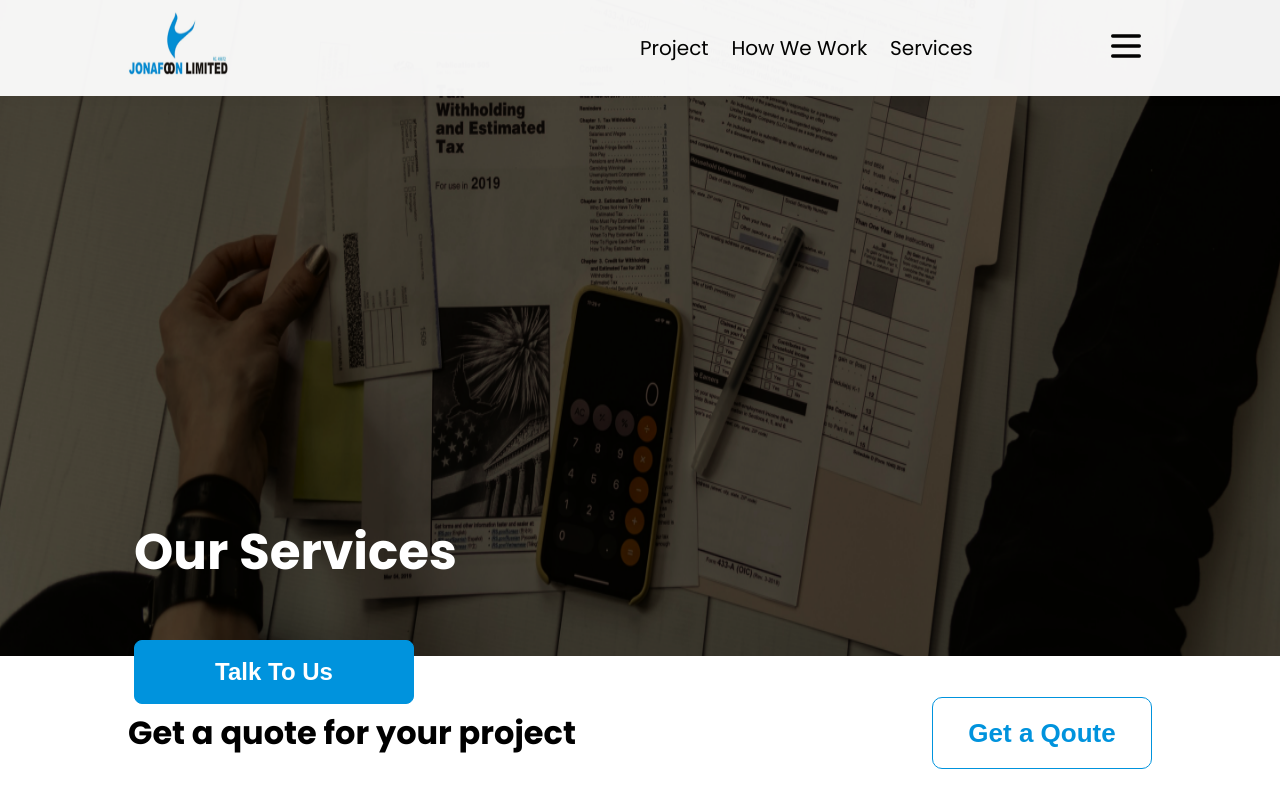
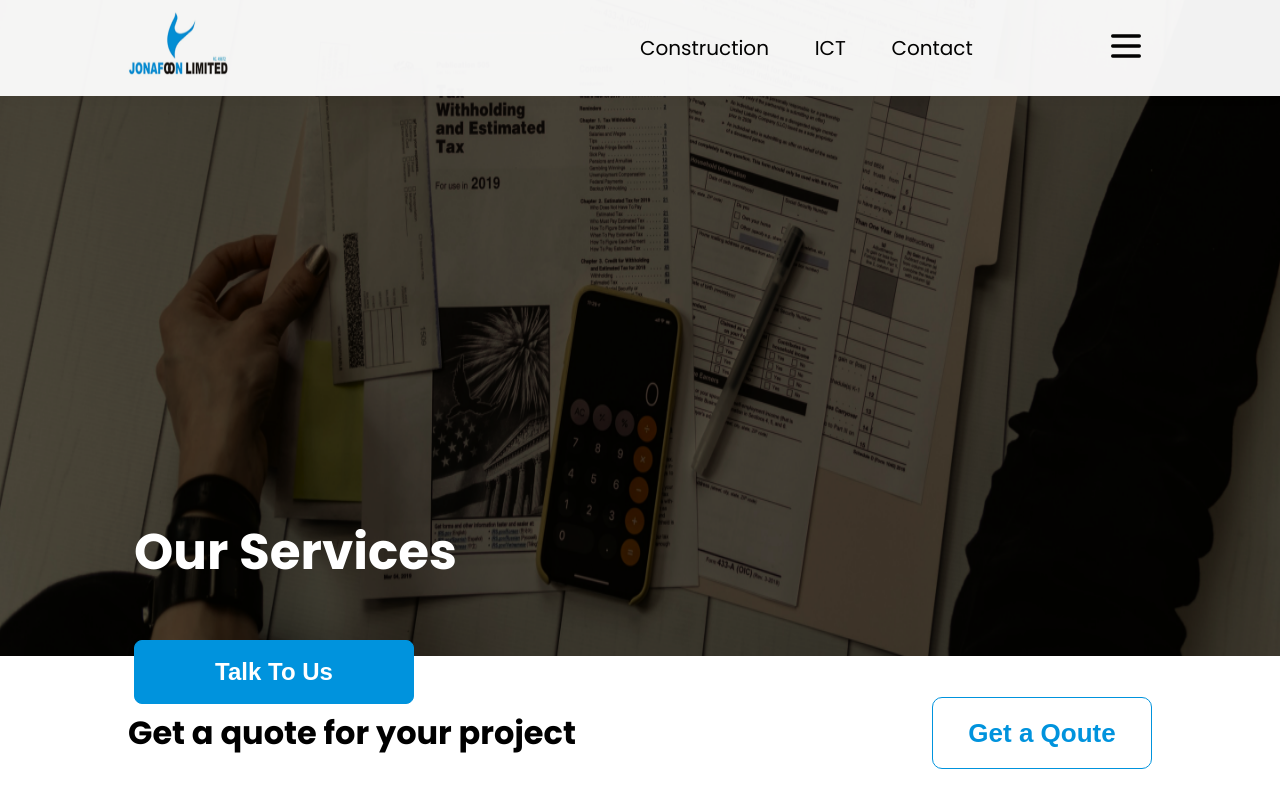
Before and after one commit to Shuaibu78/jonafoon, a Next.js app: page /service in a window 1280 px wide. Shown: the top 800 px of the page. Built offline with nearby package versions, Linux system fonts and the light colour scheme.

Commit message:
changed team member image

```diff
--- a/components/navbar/navbar.jsx
+++ b/components/navbar/navbar.jsx
@@ -18,10 +18,8 @@ import Logo from "../../img/logo.png";
 import {useState} from "react";
 
 
-const Navbar = () => {
-
+const Navbar = ({ internalLinks }) => {
   const [isOpen, setIsOpen] = useState(false);
-
   const handleNavChange = () => setIsOpen(!isOpen);
 
   return (
@@ -36,15 +34,13 @@ const Navbar = () => {
         </LogoWrapper>
         <NavLinkWrapper>
           <NavLinks>
-            <Link href="#project" passHref>
-              <a>Project</a>
-            </Link>
-            <Link href="#process" passHref>
-              <a>How We Work</a>
-            </Link>
-            <Link href="#services" passHref>
-              <a>Services</a>
-            </Link>
+            {internalLinks.map((link) => {
+              return (
+                <Link href={link.href} passHref>
+                  <a>{link.value}</a>
+                </Link>
+              );
+            })}
           </NavLinks>
           <div>
             <HamburgerButton type="button" onClick={handleNavChange}>
@@ -125,6 +121,6 @@ const Navbar = () => {
       </Wrapper>
     </Container>
   );
-}
+};
 
 export default Navbar
--- a/pages/service.jsx
+++ b/pages/service.jsx
@@ -28,6 +28,13 @@ import {
 } from "../styles/service";
 
 const Service = () => {
+
+    const internalLinks = [
+      { href: "#construction", value: "Construction" },
+      { href: "#ict", value: "ICT" },
+      { href: "/contact", value: "Contact" },
+    ];
+
   return (
     <div>
       <Head>
@@ -42,7 +49,7 @@ const Service = () => {
         />
         <link rel="icon" href="/favicon.ico" />
       </Head>
-      <Navbar />
+      <Navbar internalLinks={internalLinks} />
 
       <HeroContainer>
         <ImageWrap>
@@ -65,7 +72,7 @@ const Service = () => {
         </QuoteContainer>
       </Wrapper>
 
-      <ConstructionWrapper>
+      <ConstructionWrapper id="Construction">
         <Construction>
           <MainContent>
             <Subtitle>Building Construction and Repair</Subtitle>
@@ -102,7 +109,7 @@ const Service = () => {
         </Construction>
       </ConstructionWrapper>
 
-      <IctWrapper>
+      <IctWrapper id="ict">
         <IctService>
           <MainContent>
             <Subtitle>Information and Communication Technology</Subtitle>
```
Also changed, not shown: pages/about.jsx (+12 -6 lines), pages/contact.jsx (+9 -2 lines), pages/index.js (+9 -2 lines).
